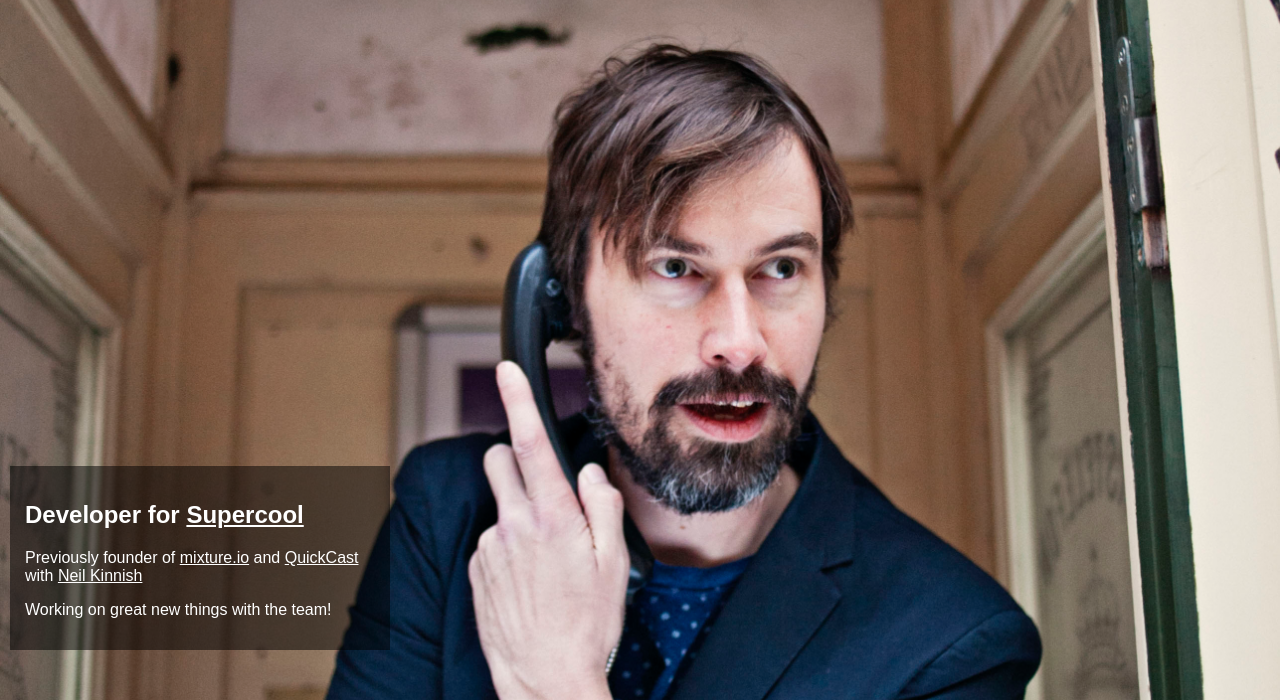
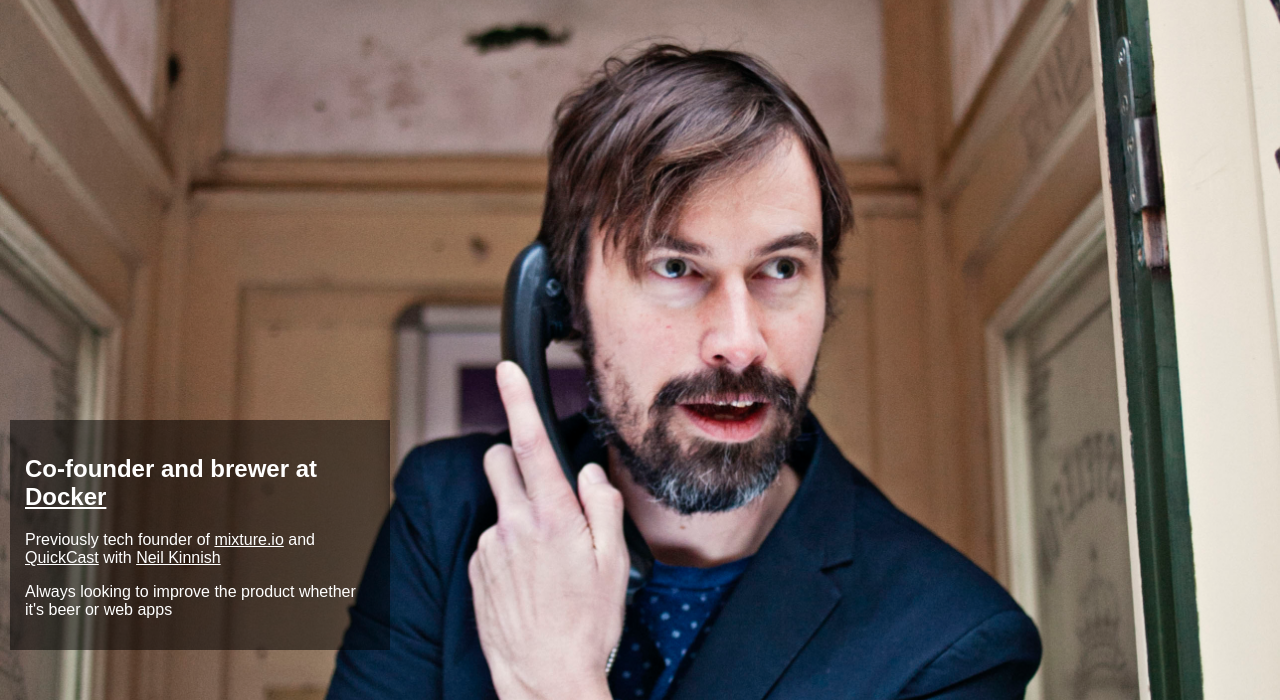
Before and after one commit to petetak/petenelsoncouk, a plain HTML site: page index.html in a window 1280 px wide. Shown: the part 100-800 px from the top of the page. Drawn offline with Linux system fonts and the light colour scheme; a script that the page names is missing.

Commit message:
Update index.html

```diff
--- a/index.html
+++ b/index.html
@@ -23,9 +23,9 @@
             <!-- Content block, child page inject content -->
 
 	<div class="main-text">
-		<h2>Developer for <a href="https://supercooldesign.co.uk/">Supercool</a></h2>
-		<p>Previously founder of <a href="http://mixture.io/">mixture.io</a> and <a href="http://quickcast.io/">QuickCast</a> with <a href="http://neilkinnish.com/">Neil Kinnish</a></p>
-		<p>Working on great new things with the team!</p>
+		<h2>Co-founder and brewer at <a href="https://dockerfermentation.com/">Docker</a></h2>
+		<p>Previously tech founder of <a href="http://mixture.io/">mixture.io</a> and <a href="http://quickcast.io/">QuickCast</a> with <a href="http://neilkinnish.com/">Neil Kinnish</a></p>
+		<p>Always looking to improve the product whether it's beer or web apps</p>
 	</div>
 
         </div>
```
